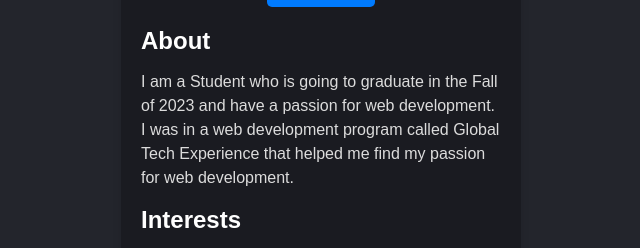
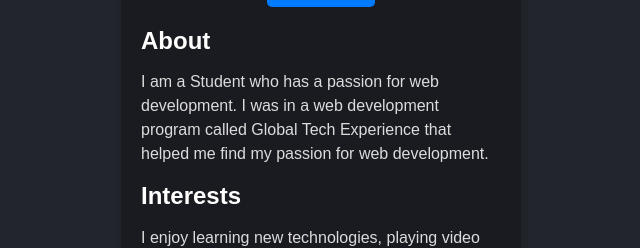
Before and after one commit to MrchillV/Digital-Business-Card, a React app: page / in a window 1280 px wide. Shown: the part 433-681 px from the top of the page, without its empty margins (319-959 px from the left). Built offline with nearby package versions, Linux system fonts and the light colour scheme.

Commit message:
Update About.js

```diff
--- a/components/About.js
+++ b/components/About.js
@@ -4,7 +4,7 @@ export default function About(){
     return (
         <section className="about">
             <h1>About</h1>
-            <p>I am a Student who is going to graduate in the Fall of 2023 and have a passion for web development. I was in a web development program called Global Tech Experience that helped me find my passion for web development.</p>
+            <p>I am a Student who has a passion for web development. I was in a web development program called Global Tech Experience that helped me find my passion for web development.</p>
         </section>
     );
 }
```
